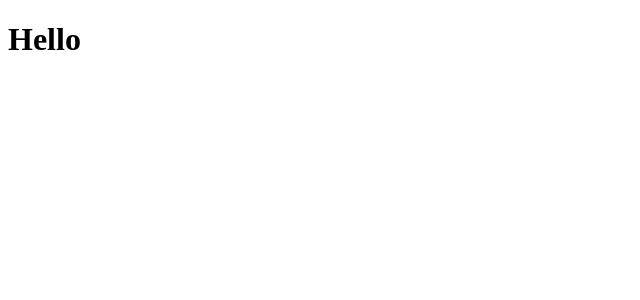
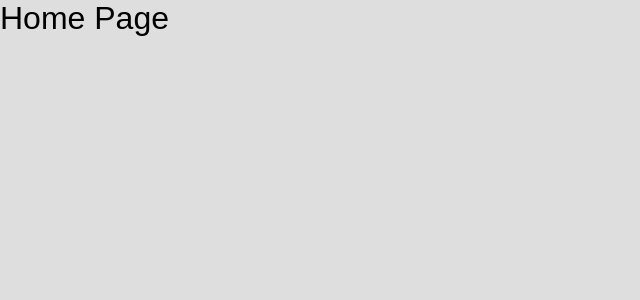
Before and after one commit to JoaoLeal92/chatroom_frontend, a React (Create React App) app: page / in a window 1280 px wide. Shown: the top 300 px of the page, without its empty margins (0-640 px from the left). Built offline with nearby package versions, Linux system fonts and the light colour scheme.

Commit message:
added routes and home page

```diff
--- a/package.json
+++ b/package.json
@@ -15,6 +15,7 @@
     "react-router-dom": "^5.2.0",
     "react-scripts": "4.0.3",
     "socket.io-client": "^3.1.2",
+    "styled-components": "^5.2.1",
     "typescript": "^4.1.2",
     "web-vitals": "^1.0.1"
   },
@@ -37,6 +38,8 @@
     ]
   },
   "devDependencies": {
+    "@types/react-router-dom": "^5.1.7",
+    "@types/styled-components": "^5.1.7",
     "@typescript-eslint/eslint-plugin": "^4.16.1",
     "@typescript-eslint/parser": "^4.16.1",
     "eslint": "^7.21.0",
--- a/src/App.tsx
+++ b/src/App.tsx
@@ -1,5 +1,15 @@
 import React from 'react';
+import { BrowserRouter as Router } from 'react-router-dom';
 
-const App: React.FC = () => <h1>Hello</h1>;
+import Routes from './routes';
+
+import GlobalStyle from './styles/global';
+
+const App: React.FC = () => (
+  <Router>
+    <Routes />
+    <GlobalStyle />
+  </Router>
+);
 
 export default App;
--- /dev/null
+++ b/src/pages/Home/index.tsx
@@ -0,0 +1,5 @@
+import React from 'react';
+
+const Home: React.FC = () => <h1>Home Page</h1>;
+
+export default Home;
--- /dev/null
+++ b/src/routes/index.tsx
@@ -0,0 +1,14 @@
+import React from 'react';
+import { Switch, Route } from 'react-router-dom';
+
+import Home from '../pages/Home';
+
+const Routes: React.FC = () => {
+  return (
+    <Switch>
+      <Route exact path="/" component={Home} />
+    </Switch>
+  );
+};
+
+export default Routes;
--- a/src/styles/global.ts
+++ b/src/styles/global.ts
@@ -9,13 +9,13 @@ export default createGlobalStyle`
   }
 
   body {
-    background: #000008;
-    color: #B8B8B8;
+    background: #dedede;
+    color: #000;
     -webkit-font-smoothing: antialiased;
   }
 
   body, input, button {
-    font-family: 'Roboto', sans-serif;
+    font-family: sans-serif;
     font-size: 16px;
   }
 
```
Also changed, not shown: 1 other file (tests, documents, lock files or other folders).
